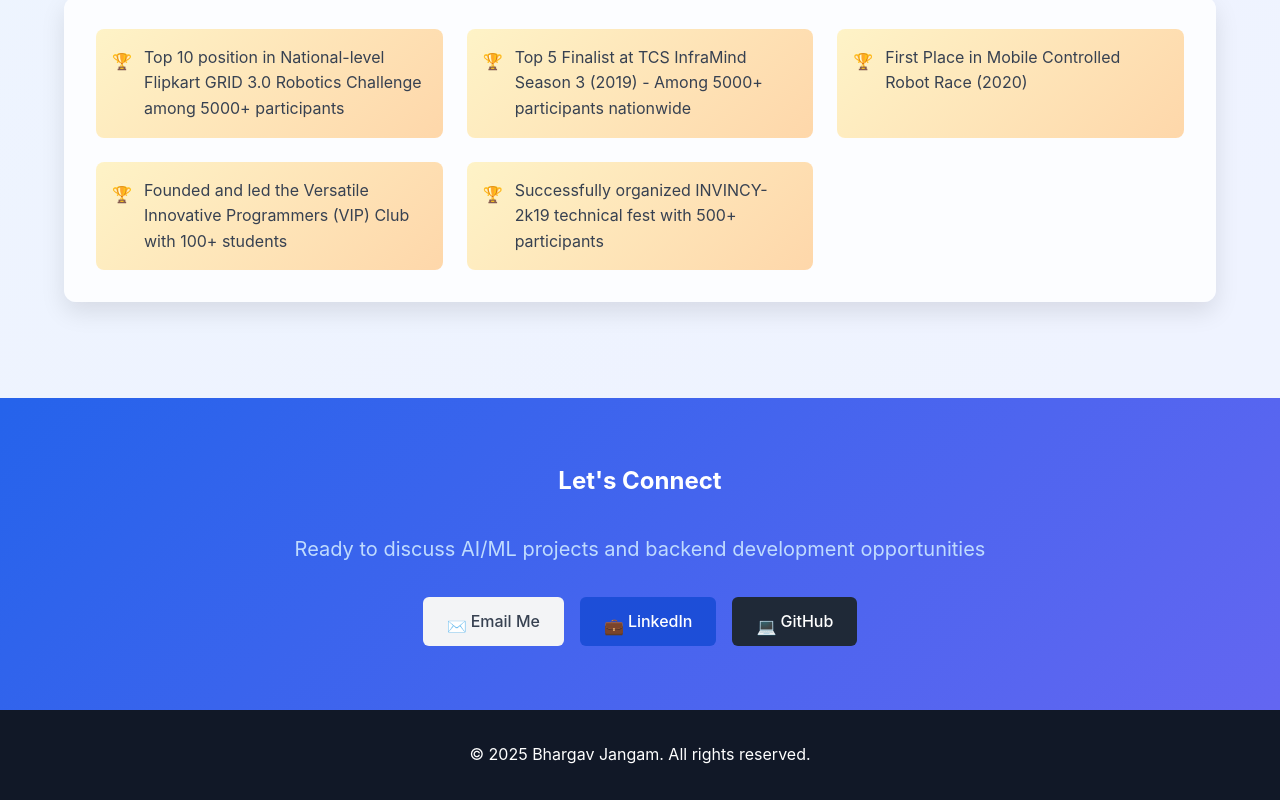
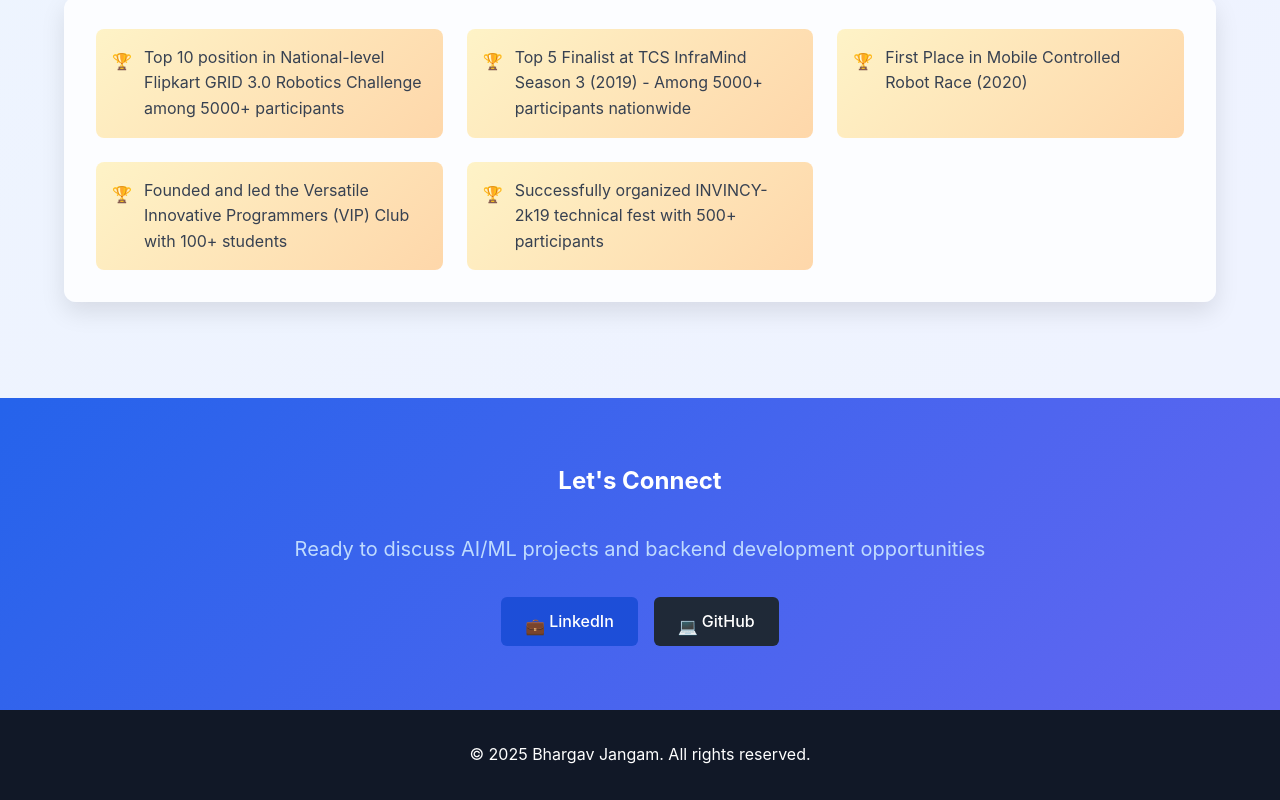
Before and after one commit to jbhargav/jbhargav.github.io, a plain HTML site: page index.html in a window 1280 px wide. Shown: the part 4063-4863 px from the top of the page. Drawn offline with Linux system fonts and the light colour scheme.

Commit message:
Update index.html

```diff
--- a/index.html
+++ b/index.html
@@ -866,10 +866,6 @@
                 <h2>Let's Connect</h2>
                 <p class="contact-subtitle">Ready to discuss AI/ML projects and backend development opportunities</p>
                 <div class="button-group">
-                    <a href="mailto:bhargavj2000@gmail.com" class="btn btn-secondary">
-                        <span class="icon">✉️</span>
-                        Email Me
-                    </a>
                     <a href="https://linkedin.com/in/bhargav-jangam/" class="btn btn-blue">
                         <span class="icon">💼</span>
                         LinkedIn
```
